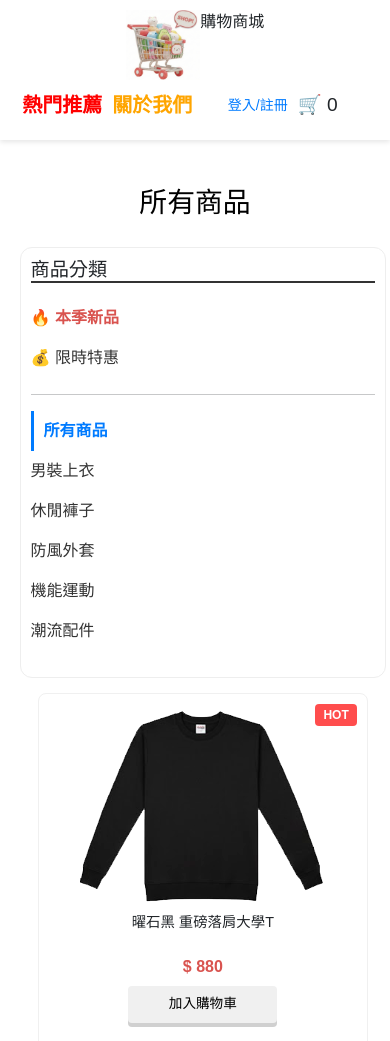
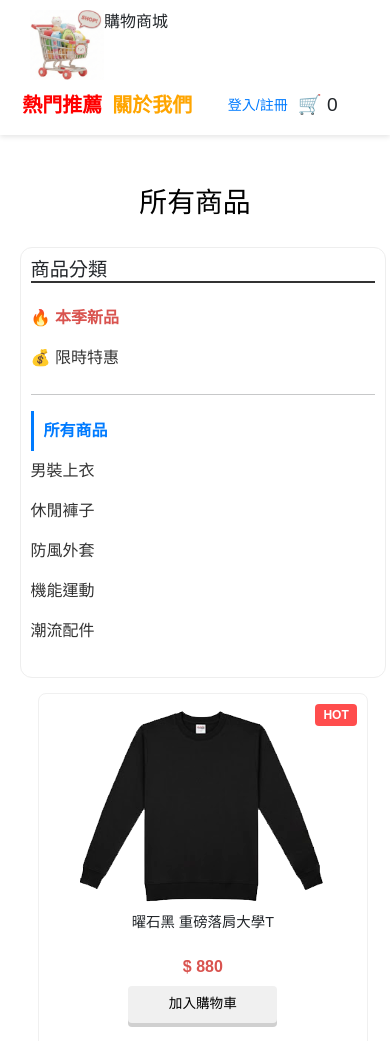
Before and after one commit to pnnnnnnnnn/HTML-Project, a website built with Vite: page index.html in a window 390 px wide. Shown: the top 1041 px of the page. Built offline with nearby package versions, Linux system fonts and the light colour scheme; a script that the page names is missing; files whose address does not match are found by name.

Commit message:
購物按鈕方向更改

```diff
--- a/index.html
+++ b/index.html
@@ -106,10 +106,10 @@
             </div>
 
             <hr>
-            <button onclick="closeCart()">關閉</button>
             <button onclick="checkout()" style="cursor: pointer;">
                 前往結帳
             </button>
+            <button onclick="closeCart()">關閉</button>
         </div>
     </div>
     <script type="module" src="JavaScript.js"></script>
--- a/style.css
+++ b/style.css
@@ -535,12 +535,21 @@ footer p {
     }
 
     /* 讓左側 Logo 區塊與右側控制區塊佔滿寬度 */
-    .nav-left,
+    .nav-left {
+        width: 100%;
+        justify-content: flex-start !important;
+        /* 改為靠左 */
+        display: flex;
+        margin-bottom: 5px;
+        padding-left: 10px;
+        /* 稍微留點邊距比較好看 */
+    }
+
     .nav-right {
         width: 100%;
-        justify-content: center;
+        justify-content: flex-end !important;
+        /* 選項：讓右側控制項靠右 */
         display: flex;
-        margin-bottom: 5px;
     }
 
     /* 導覽連結區塊 */
```
